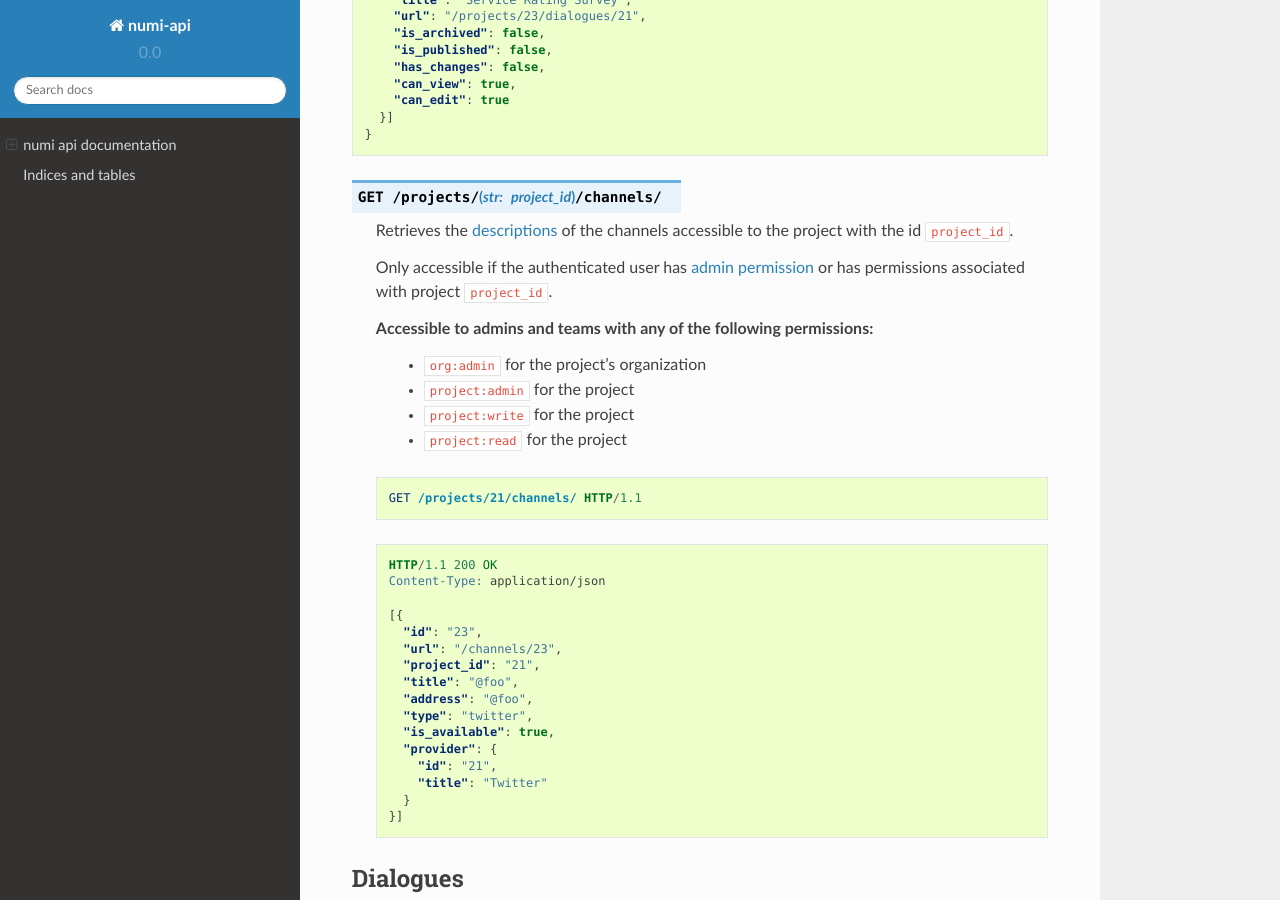
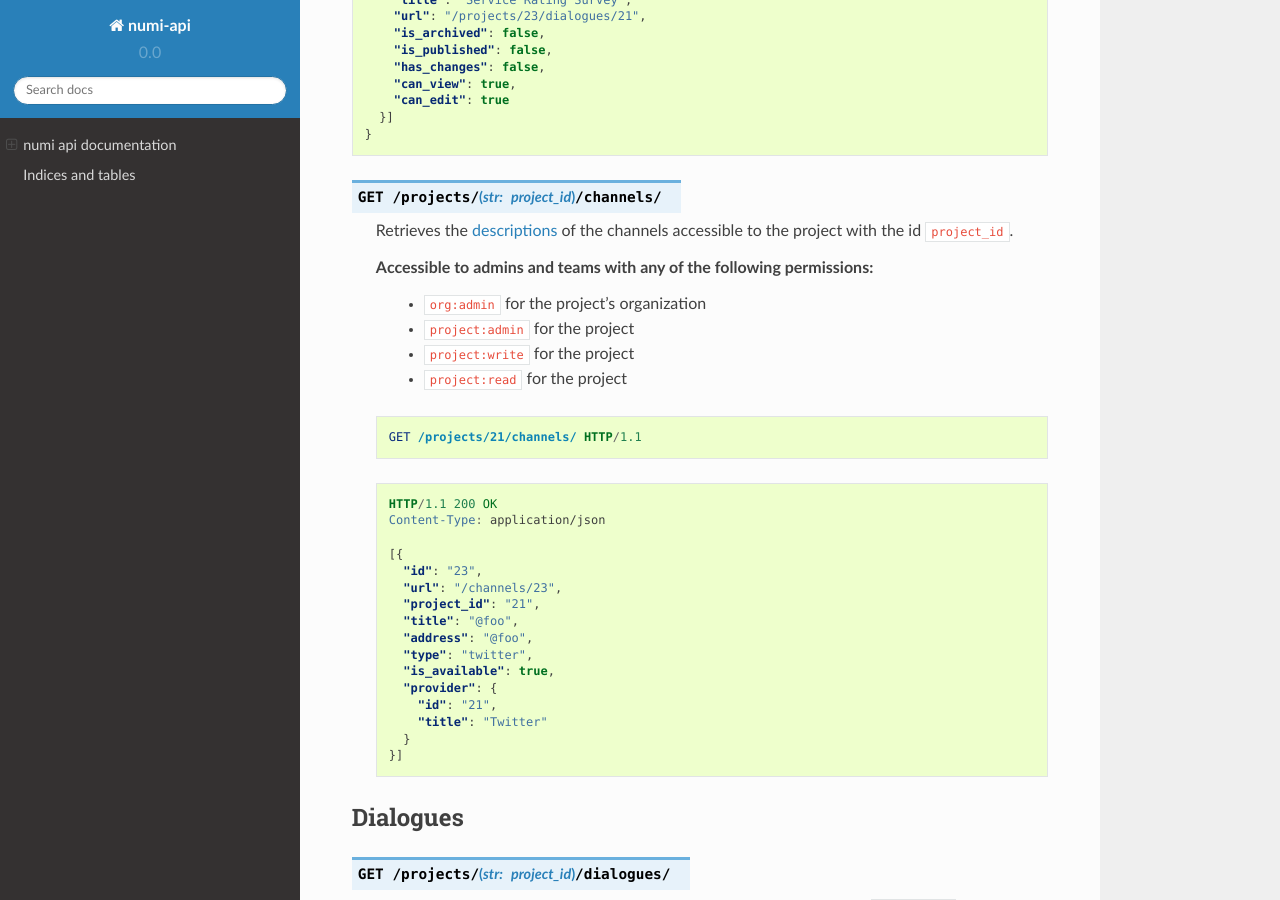
Before and after one commit to praekelt/numi-api, a Sphinx documentation site: the page built from docs/index.rst, in a window 1280 px wide and 900 px high, scrolled down 13434 px. Built offline with Sphinx 7.4.7 and the Read the Docs theme 2.0.0, drawn with Linux system fonts in a browser that asks for light colours.

Commit message:
Remove redundant documentation on permissions for project channels

```diff
--- a/docs/index.rst
+++ b/docs/index.rst
@@ -780,10 +780,6 @@ Projects
 
   Retrieves the :ref:`descriptions <data-channel>` of the channels accessible
   to the project with the id ``project_id``.
-
-  Only accessible if the authenticated user has :ref:`admin permission
-  <permissions>` or has permissions associated with project
-  ``project_id``.
 
   Accessible to admins and teams with any of the following permissions:
     - ``org:admin`` for the project's organization
```
